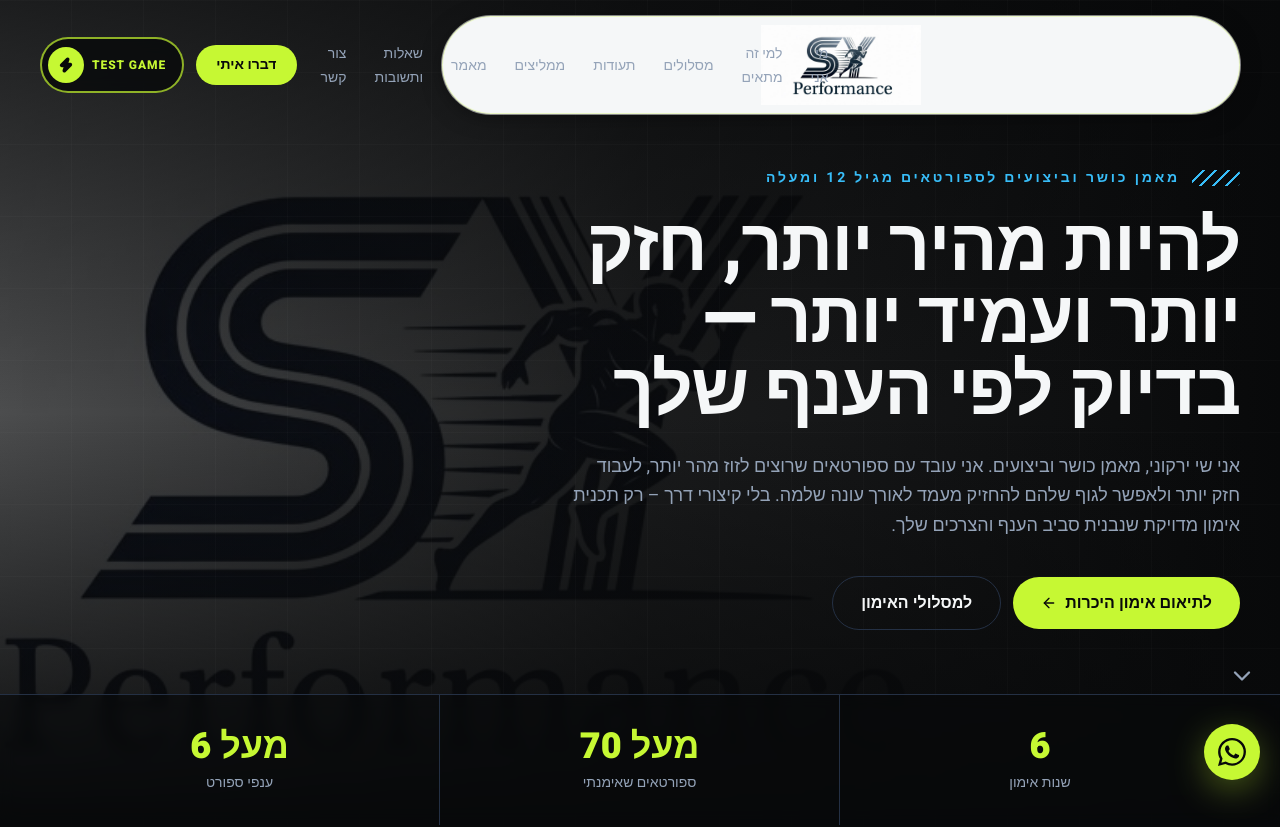
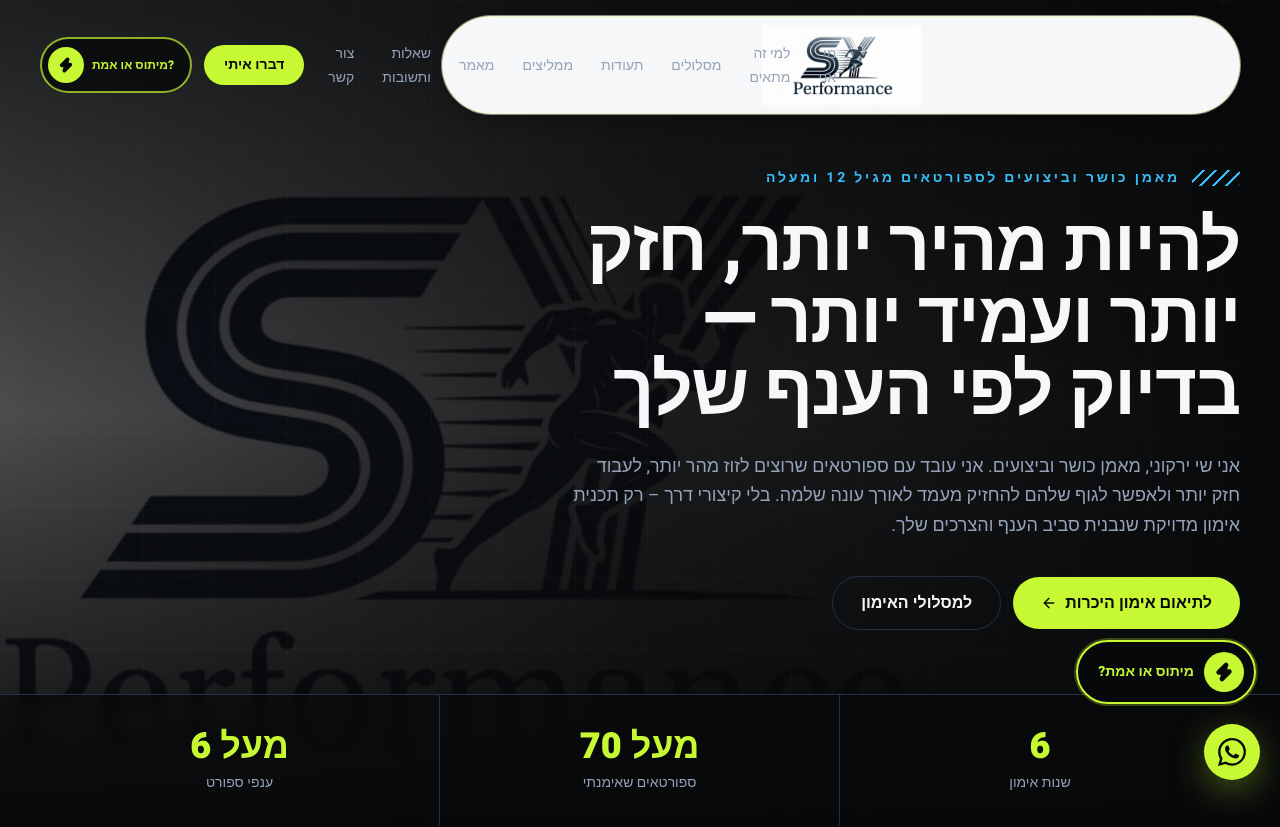
Before and after one commit to shaiyarkoni/sy-performance, a Next.js app: page / in a window 1280 px wide. Shown: the top 827 px of the page. Built offline with nearby package versions, Linux system fonts and the light colour scheme.

Commit message:
Rename game CTA to Myth or truth quiz label.
Replace TEST GAME wording across the floating button, navbar link, and game hub so visitors see a clear Hebrew quiz prompt instead of a technical test label.

Co-authored-by: Cursor <cursoragent@cursor.com>

```diff
--- a/src/app/game/page.tsx
+++ b/src/app/game/page.tsx
@@ -29,11 +29,11 @@ export default function GameHubPage() {
 
     <main className="shell flex flex-1 flex-col overflow-x-clip py-8 sm:py-14">
         <p className="text-xs font-bold tracking-[0.2em] text-accent-cool uppercase">
-          TEST GAME
+          מיתוס או אמת?
         </p>
-        <h1 className="mt-3 text-3xl font-black sm:text-4xl">בחר משחק</h1>
+        <h1 className="mt-3 text-3xl font-black sm:text-4xl">שאלון ידע</h1>
         <p className="mt-3 max-w-xl text-fog leading-relaxed">
-          Myth Check — שאלון קצר על מיתוסים בתזונה וכושר.
+          10 שאלות על מיתוסים בתזונה וכושר — עם משוב מיד אחרי כל תשובה.
         </p>
 
         <GameHubCarousel />
--- a/src/components/site/game-fab.tsx
+++ b/src/components/site/game-fab.tsx
@@ -1,19 +1,22 @@
 import Link from "next/link";
 import { Zap } from "lucide-react";
+import { UI } from "@/lib/i18n/ui";
+
+const label = UI.he.testGame;
 
 export function GameFab() {
   return (
     <Link
-      href="/game"
-      aria-label="TEST GAME — Myth Check"
-      title="TEST GAME — אתגר ביצועים"
+      href="/game/myth-quiz"
+      aria-label={`${label} — שאלון מיתוסים בתזונה וכושר`}
+      title={label}
       className="group fixed bottom-24 start-6 z-40 inline-flex max-w-[calc(100vw-3rem)] items-center gap-2.5 rounded-full border-2 border-volt bg-ink/95 py-2.5 ps-2.5 pe-5 shadow-volt-fab ring-2 ring-volt/25 backdrop-blur-sm transition-transform duration-200 hover:scale-105 hover:bg-volt active:scale-95"
     >
       <span className="grid size-10 shrink-0 place-items-center rounded-full bg-volt text-ink transition-colors group-hover:bg-ink group-hover:text-volt">
         <Zap className="size-5 fill-current" strokeWidth={2.5} />
       </span>
-      <span className="text-sm font-extrabold uppercase tracking-[0.08em] text-volt transition-colors group-hover:text-ink">
-        TEST GAME
+      <span className="text-sm font-extrabold text-volt transition-colors group-hover:text-ink">
+        {label}
       </span>
     </Link>
   );
--- a/src/components/site/home-page.tsx
+++ b/src/components/site/home-page.tsx
@@ -11,6 +11,7 @@ import { ArticleTeaser } from "@/components/site/article-teaser";
 import { Faq } from "@/components/site/faq";
 import { Contact } from "@/components/site/contact";
 import { Footer } from "@/components/site/footer";
+import { GameFab } from "@/components/site/game-fab";
 import { WhatsappFab } from "@/components/site/whatsapp-fab";
 import { LocaleProvider, useLocale } from "@/lib/i18n/locale";
 import { whatsappLink } from "@/lib/whatsapp";
@@ -48,6 +49,7 @@ function HomePageInner() {
         />
       </main>
       <Footer content={content} />
+      <GameFab />
       <WhatsappFab href={whatsappHref} />
     </>
   );
--- a/src/components/site/nav-game-link.tsx
+++ b/src/components/site/nav-game-link.tsx
@@ -1,21 +1,22 @@
 import Link from "next/link";
 import { Zap } from "lucide-react";
+import { UI } from "@/lib/i18n/ui";
+
+const label = UI.he.testGame;
 
 /** Navbar CTA — sits left of «דברו איתי» (LTR pair in RTL header). */
 export function NavGameLink({ className = "" }: { className?: string }) {
   return (
     <Link
-      href="/game"
-      aria-label="TEST GAME — מבחן זמן תגובה"
-      title="TEST GAME"
+      href="/game/myth-quiz"
+      aria-label={`${label} — שאלון מיתוסים בתזונה וכושר`}
+      title={label}
       className={`group inline-flex shrink-0 items-center gap-1.5 rounded-full border-2 border-volt/70 bg-ink/80 py-1.5 ps-1.5 pe-3 text-volt backdrop-blur-sm transition-all hover:border-volt hover:bg-volt hover:text-ink sm:gap-2 sm:py-2 sm:pe-4 ${className}`}
     >
       <span className="grid size-8 place-items-center rounded-full bg-volt text-ink transition-colors group-hover:bg-ink group-hover:text-volt sm:size-9">
         <Zap className="size-4 fill-current" strokeWidth={2.5} />
       </span>
-      <span className="text-[10px] font-extrabold uppercase tracking-[0.08em] sm:text-xs">
-        TEST GAME
-      </span>
+      <span className="text-[10px] font-extrabold sm:text-xs">{label}</span>
     </Link>
   );
 }
--- a/src/lib/i18n/ui.ts
+++ b/src/lib/i18n/ui.ts
@@ -65,7 +65,7 @@ export const UI: Record<Locale, UiCopy> = {
     talkToMe: "דברו איתי",
     openMenu: "פתיחת תפריט",
     closeMenu: "סגירת תפריט",
-    testGame: "TEST GAME",
+    testGame: "מיתוס או אמת?",
     whatsappDefault:
       "היי שי, הגעתי דרך האתר ואשמח לשמוע פרטים על האימונים.",
     whatsappFab: "שליחת הודעה בוואטסאפ",
@@ -126,7 +126,7 @@ export const UI: Record<Locale, UiCopy> = {
     talkToMe: "Talk to me",
     openMenu: "Open menu",
     closeMenu: "Close menu",
-    testGame: "TEST GAME",
+    testGame: "מיתוס או אמת?",
     whatsappDefault:
       "Hi Shai, I came through your website and would love details about training.",
     whatsappFab: "Send a WhatsApp message",
```
